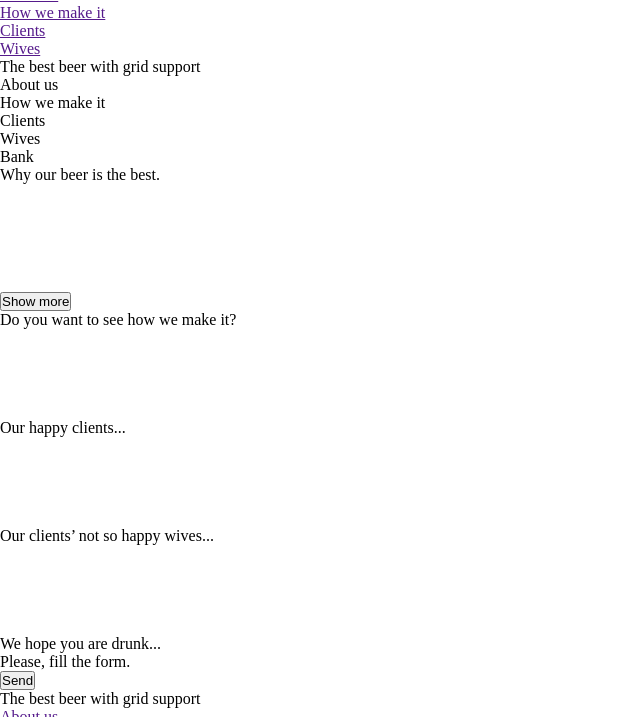
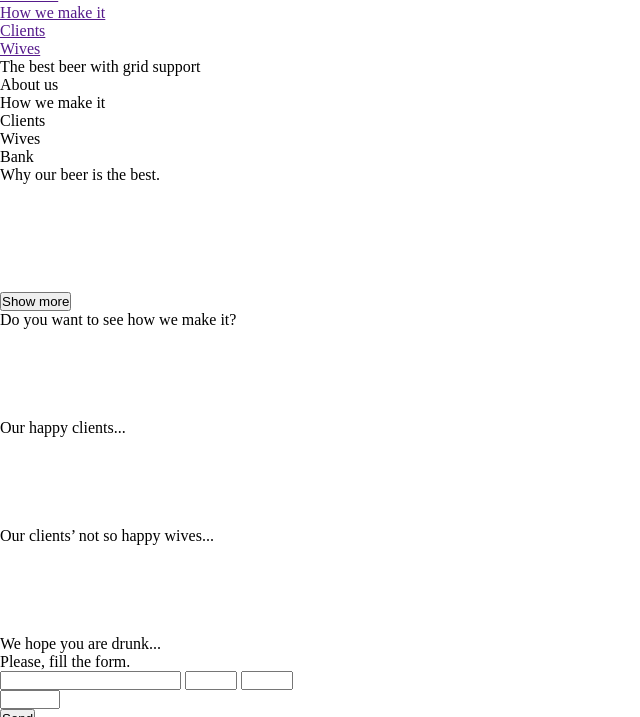
Before and after one commit to RomanDovgii/Greed-Beer, a website: page src/html/index.html in a window 1280 px wide. Shown: the part 83-800 px from the top of the page, without its empty margins (0-640 px from the left). Drawn offline with nearby package versions, Linux system fonts and the light colour scheme; files that its build step writes are made by us from their sources.

Commit message:
Added bank account form

```diff
--- a/src/html/index.html
+++ b/src/html/index.html
@@ -96,10 +96,12 @@
 
       <form class="section__bank-form bank-form">
         <div class="bank__form bank__form--front">
-
+          <input type="text" name="number" id="">
+          <input type="number" name="month" id="" min="1" max="12">
+          <input type="number" name="year" id="" min="1" max="99">
         </div>
         <div class="bank__form bank__form--back">
-
+          <input type="number" name="cvv" id="" min="100" max="999">
         </div>
 
         <button type="submit">Send</button>
```
